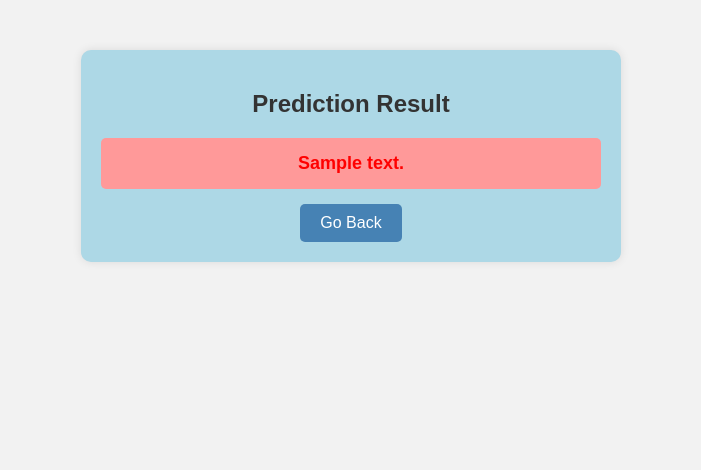
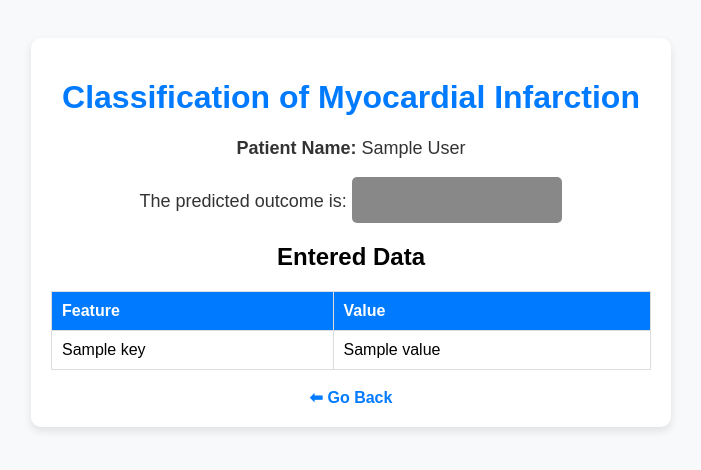
Before and after one commit to deepikareddy-22/Myocardial-infraction, a Python web app: template templates/result.html in a window 1280 px wide. Shown: the top 470 px of the page, without its empty margins (289-990 px from the left). Run offline with Jinja, Linux system fonts and the light colour scheme; the template is opened without the code that fills it: most values are stand-ins (such as "Sample title", 1, 10 or a date in 2020).

Commit message:
Update result.html

```diff
--- a/templates/result.html
+++ b/templates/result.html
@@ -3,66 +3,82 @@
 <head>
     <meta charset="UTF-8">
     <meta name="viewport" content="width=device-width, initial-scale=1.0">
-    <title>Prediction Result</title>
+    <title>Classification of Myocardial Infarction</title>
     <style>
         body {
-            background-color: #f2f2f2;
             font-family: Arial, sans-serif;
+            background-color: #f8f9fa;
+            text-align: center;
+            padding: 30px;
         }
         .container {
-            max-width: 500px;
-            margin: 50px auto;
-            background: #add8e6;
+            max-width: 600px;
+            margin: auto;
             padding: 20px;
+            background-color: #ffffff;
+            box-shadow: 0px 4px 8px rgba(0, 0, 0, 0.1);
             border-radius: 10px;
-            text-align: center;
-            box-shadow: 0px 0px 10px rgba(0, 0, 0, 0.1);
         }
-        h2 {
+        h1 {
+            color: #007bff;
+        }
+        p {
+            font-size: 18px;
             color: #333;
         }
-        .result-box {
-            padding: 15px;
+        .result {
+            font-size: 22px;
+            font-weight: bold;
+            color: {{ result_color }};
+            padding: 10px;
             border-radius: 5px;
+            display: inline-block;
+            background-color: {{ bg_color }};
+        }
+        table {
+            width: 100%;
             margin-top: 20px;
-            font-size: 18px;
-            font-weight: bold;
+            border-collapse: collapse;
         }
-        .low-risk {
-            background-color: #90EE90;
-            color: green;
+        table, th, td {
+            border: 1px solid #ddd;
         }
-        .high-risk {
-            background-color: #ff9999;
-            color: red;
+        th, td {
+            padding: 10px;
+            text-align: left;
         }
-        .error {
-            background-color: #ffcccb;
-            color: darkred;
-        }
-        .back-btn {
-            display: inline-block;
-            margin-top: 15px;
-            padding: 10px 20px;
-            background: #4682B4;
+        th {
+            background-color: #007bff;
             color: white;
-            border: none;
-            border-radius: 5px;
-            text-decoration: none;
-            font-size: 16px;
-        }
-        .back-btn:hover {
-            background: #4169E1;
         }
     </style>
 </head>
 <body>
     <div class="container">
-        <h2>Prediction Result</h2>
-        <div class="result-box {% if error %}error{% elif 'Low Risk' in prediction_text %}low-risk{% else %}high-risk{% endif %}">
-            {{ prediction_text }}
-        </div>
-        <a href="/" class="back-btn">Go Back</a>
+        <h1>Classification of Myocardial Infarction</h1>  <!-- Updated Heading -->
+
+        {% if error %}
+            <p style="color: red;">Error: {{ error }}</p>
+        {% else %}
+            <p><strong>Patient Name:</strong> {{ full_name }}</p>  <!-- Full Name Displayed -->
+            <p>The predicted outcome is: <span class="result">{{ prediction }}</span></p>
+            <h2>Entered Data</h2>
+            <table>
+                <tr>
+                    <th>Feature</th>
+                    <th>Value</th>
+                </tr>
+                {% for key, value in input_data.items() %}
+                <tr>
+                    <td>{{ key }}</td>
+                    <td>{{ value }}</td>
+                </tr>
+                {% endfor %}
+            </table>
+        {% endif %}
+
+        <br>
+        <a href="/" style="text-decoration: none; color: #007bff; font-weight: bold;">⬅ Go Back</a>
     </div>
 </body>
 </html>
```
